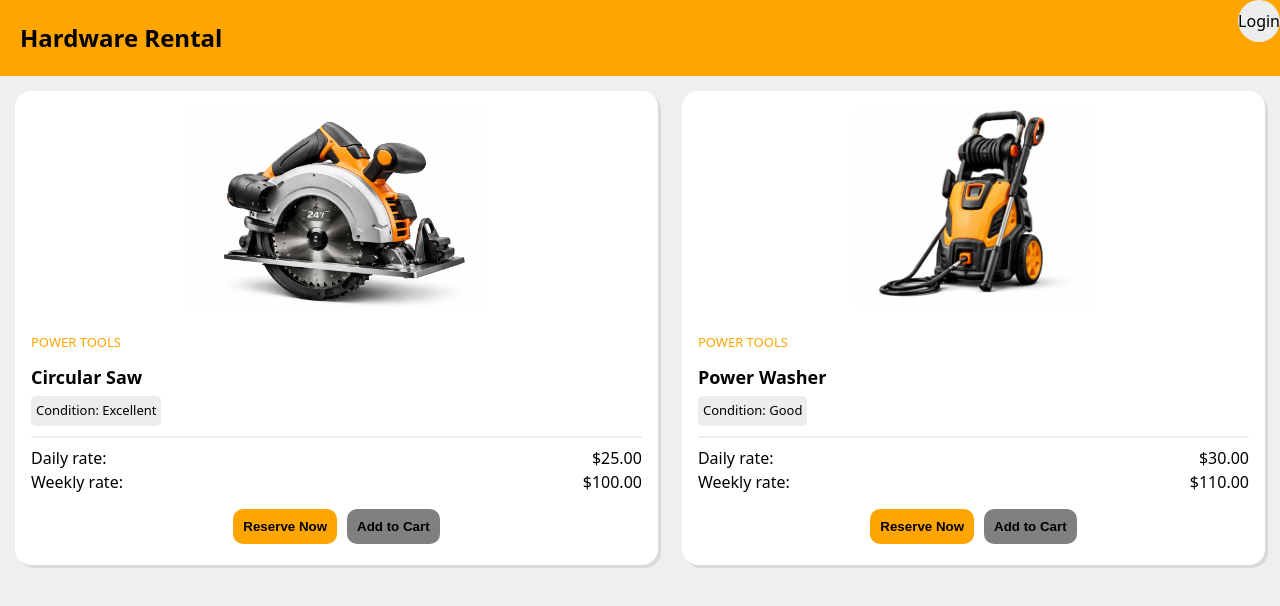
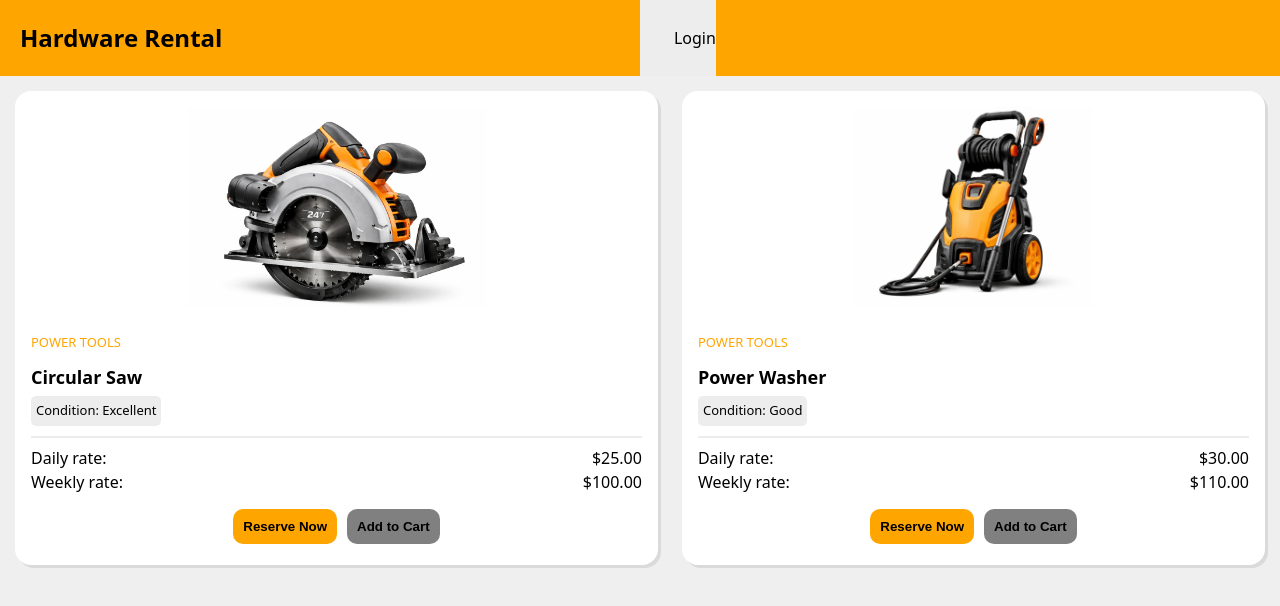
Before and after one commit to alxroum/HardwareStoreRentalSystem, a React (Vite) app in the folder hardware-rental/: page / in a window 1280 px wide. Shown: the top 606 px of the page. Built offline with nearby package versions, Linux system fonts and the light colour scheme.

Commit message:
minor changes.

```diff
--- a/hardware-rental/src/App.css
+++ b/hardware-rental/src/App.css
@@ -27,16 +27,17 @@ nav {
 
 .nav-right {
   grid-row: 0;
+  display: flex;
 }
 
 #login-button {
   background-color: rgb(237, 237, 237);
   display: flex;
-  margin-left: auto;
+  aspect-ratio: 1/1;
   align-items: center;
-  width: fit-content;
-  aspect-ratio: 1/1;
-  border-radius: 5em;
+  justify-content: right;
+  position: relative;
+  text-align: center;
 }
 
 #content {
```
